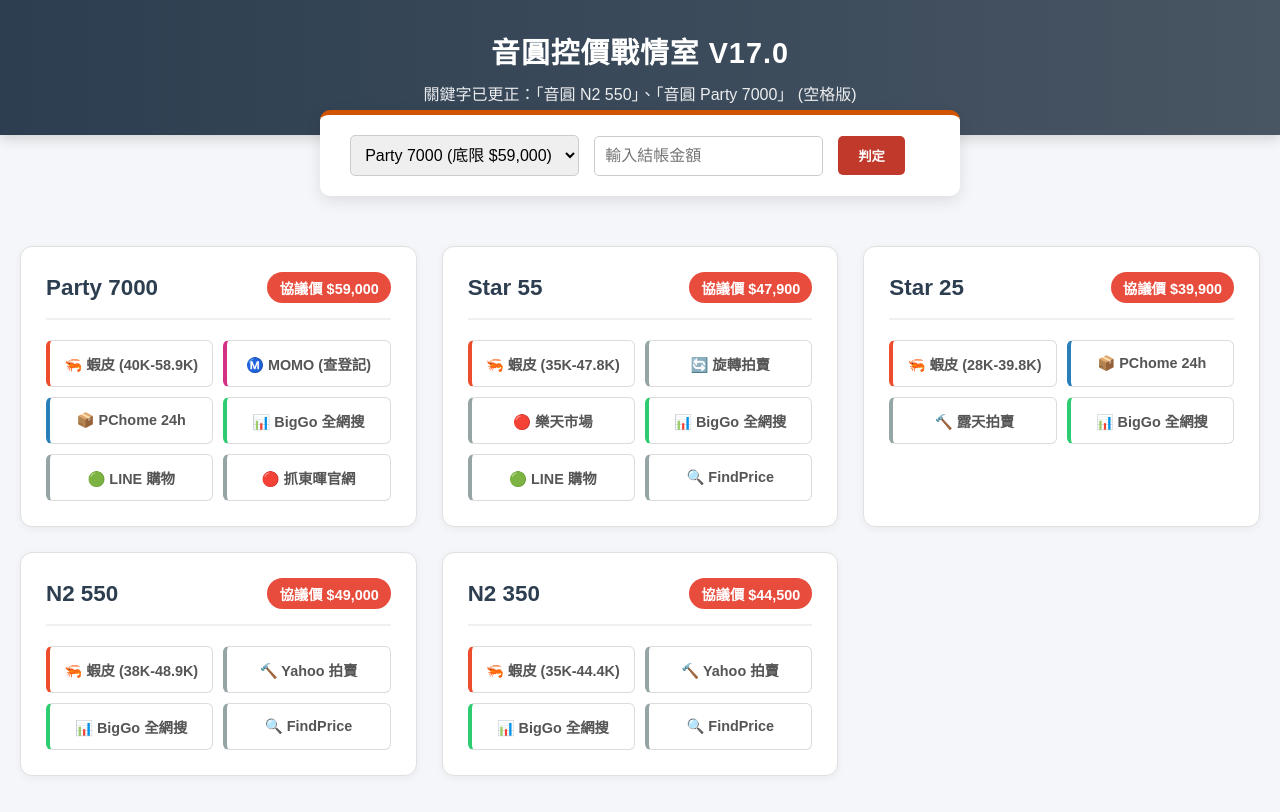
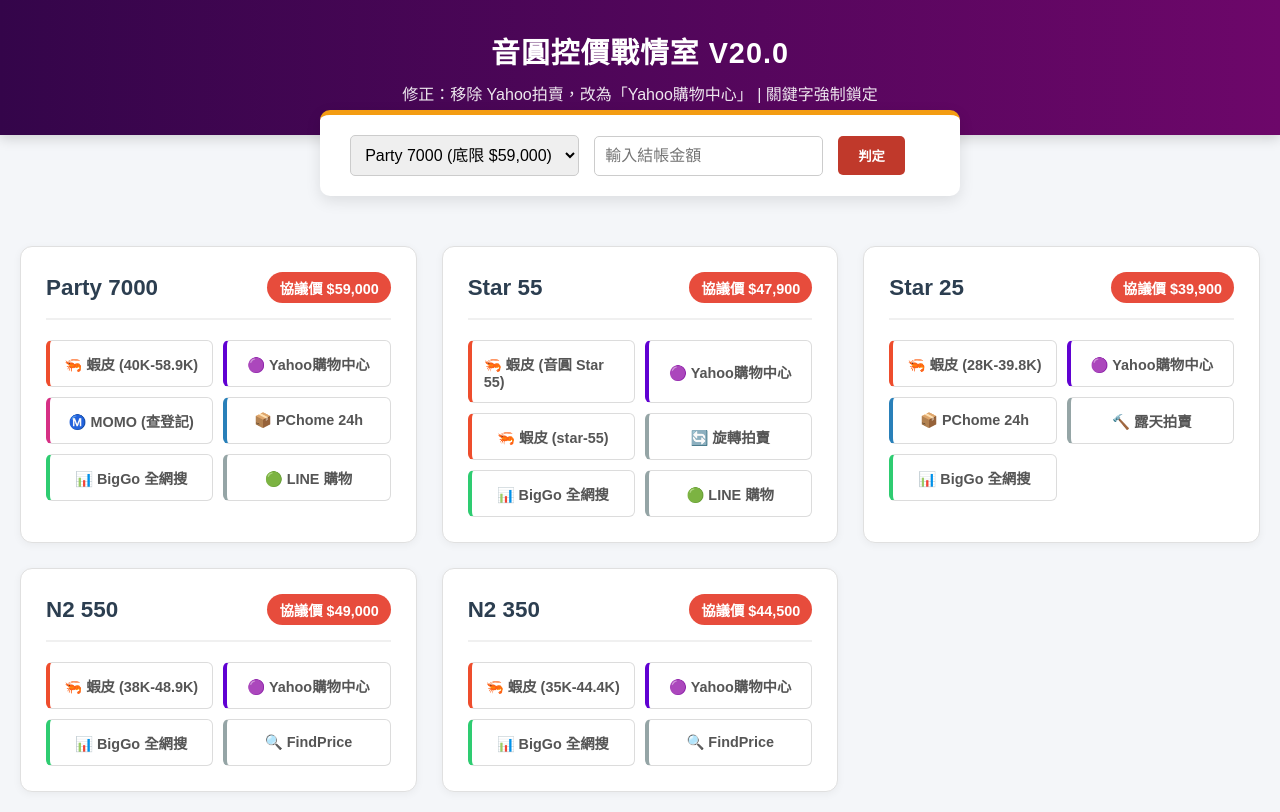
Before and after one commit to a91109711-wq/inyuan-audit, a plain HTML site: page index.html in a window 1280 px wide. Drawn offline with Linux system fonts and the light colour scheme.

Commit message:
Update title and links for version 20.0

```diff
--- a/index.html
+++ b/index.html
@@ -3,19 +3,19 @@
 <head>
     <meta charset="UTF-8">
     <meta name="viewport" content="width=device-width, initial-scale=1.0">
-    <title>音圓控價戰情室 V17.0 (關鍵字修正版)</title>
+    <title>音圓控價戰情室 V20.0 (Yahoo購物中心修正版)</title>
     <style>
         :root { --primary: #2c3e50; --bg: #f4f6f9; --card: #ffffff; --border: #e0e0e0; }
         body { font-family: "Microsoft JhengHei", Arial, sans-serif; margin: 0; padding: 0; color: #333; background: var(--bg); }
 
         /* 標題區 */
-        .header { text-align: center; padding: 30px; background: linear-gradient(to right, #2c3e50, #485563); color: white; box-shadow: 0 4px 12px rgba(0,0,0,0.15); }
+        .header { text-align: center; padding: 30px; background: linear-gradient(to right, #34054a, #6d076a); color: white; box-shadow: 0 4px 12px rgba(0,0,0,0.15); }
         .header h1 { margin: 0; font-size: 1.8rem; letter-spacing: 1px; }
         .header p { margin: 10px 0 0; font-size: 1rem; opacity: 0.9; }
 
         /* 計算機 */
         .calc-wrapper { display: flex; justify-content: center; margin: -25px 0 30px; padding: 0 20px; }
-        .calc-panel { background: #fff; padding: 20px 30px; border-radius: 10px; box-shadow: 0 5px 15px rgba(0,0,0,0.1); display: flex; align-items: center; gap: 15px; border-top: 5px solid #d35400; }
+        .calc-panel { background: #fff; padding: 20px 30px; border-radius: 10px; box-shadow: 0 5px 15px rgba(0,0,0,0.1); display: flex; align-items: center; gap: 15px; border-top: 5px solid #f39c12; }
         select, input { padding: 10px; border: 1px solid #ccc; border-radius: 5px; font-size: 1rem; }
         button { padding: 10px 20px; background: #c0392b; color: white; border: none; border-radius: 5px; cursor: pointer; font-weight: bold; transition: 0.2s; }
         button:hover { background: #a93226; }
@@ -43,6 +43,7 @@
         .shopee { border-left: 4px solid #ee4d2d; }
         .momo { border-left: 4px solid #d63085; }
         .pchome { border-left: 4px solid #2980b9; }
+        .yahoo { border-left: 4px solid #6001d2; } /* Yahoo購物中心專用紫 */
         .biggo { border-left: 4px solid #2ecc71; }
         .other { border-left: 4px solid #95a5a6; }
 
@@ -51,8 +52,8 @@
 <body>
 
 <div class="header">
-    <h1>音圓控價戰情室 V17.0</h1>
-    <p>關鍵字已更正：「音圓 N2 550」、「音圓 Party 7000」 (空格版)</p>
+    <h1>音圓控價戰情室 V20.0</h1>
+    <p>修正：移除 Yahoo拍賣，改為「Yahoo購物中心」 | 關鍵字強制鎖定</p>
 </div>
 
 <div class="calc-wrapper">
@@ -80,11 +81,11 @@
             </div>
             <div class="link-group">
                 <a href="https://shopee.tw/search?keyword=音圓%20Party%207000&minPrice=40000&maxPrice=58900&sortBy=price" target="_blank" class="btn shopee">🦐 蝦皮 (40K-58.9K)</a>
+                <a href="https://tw.buy.yahoo.com/search/product?p=音圓+Party+7000&minp=40000&maxp=58900&sort=-price" target="_blank" class="btn yahoo">🟣 Yahoo購物中心</a>
                 <a href="https://www.momoshop.com.tw/search/searchShop.jsp?keyword=音圓%20Party%207000" target="_blank" class="btn momo">Ⓜ️ MOMO (查登記)</a>
                 <a href="https://ecshweb.pchome.com.tw/search/v3.3/?q=音圓%20Party%207000&price=40000-58900" target="_blank" class="btn pchome">📦 PChome 24h</a>
                 <a href="https://biggo.com.tw/s/音圓%20Party%207000/?price=40000-58900" target="_blank" class="btn biggo">📊 BigGo 全網搜</a>
                 <a href="https://buy.line.me/search?q=音圓%20Party%207000&priceFrom=40000&priceTo=58900" target="_blank" class="btn other">🟢 LINE 購物</a>
-                <a href="https://www.google.com/search?q=東暉國際+音圓+Party+7000" target="_blank" class="btn other">🔴 抓東暉官網</a>
             </div>
         </div>
 
@@ -94,12 +95,12 @@
                 <span class="price-limit">協議價 $47,900</span>
             </div>
             <div class="link-group">
-                <a href="https://shopee.tw/search?keyword=音圓%20Star%2055&minPrice=35000&maxPrice=47800&sortBy=price" target="_blank" class="btn shopee">🦐 蝦皮 (35K-47.8K)</a>
+                <a href="https://shopee.tw/search?keyword=音圓%20Star%2055&minPrice=35000&maxPrice=47800&sortBy=price" target="_blank" class="btn shopee">🦐 蝦皮 (音圓 Star 55)</a>
+                <a href="https://tw.buy.yahoo.com/search/product?p=音圓+Star+55&minp=35000&maxp=47800&sort=-price" target="_blank" class="btn yahoo">🟣 Yahoo購物中心</a>
+                <a href="https://shopee.tw/search?keyword=音圓%20star-55&minPrice=35000&maxPrice=47800&sortBy=price" target="_blank" class="btn shopee">🦐 蝦皮 (star-55)</a>
                 <a href="https://tw.carousell.com/search/音圓%20Star%2055?price_start=30000&price_end=47000&sort_by=3" target="_blank" class="btn other">🔄 旋轉拍賣</a>
-                <a href="https://www.rakuten.com.tw/search/音圓%20Star%2055/?min=35000&max=47800" target="_blank" class="btn other">🔴 樂天市場</a>
                 <a href="https://biggo.com.tw/s/音圓%20Star%2055/?price=35000-47800" target="_blank" class="btn biggo">📊 BigGo 全網搜</a>
                 <a href="https://buy.line.me/search?q=音圓%20Star%2055&priceFrom=35000&priceTo=47800" target="_blank" class="btn other">🟢 LINE 購物</a>
-                <a href="https://www.findprice.com.tw/g/音圓%20Star%2055?min=35000&max=47800" target="_blank" class="btn other">🔍 FindPrice</a>
             </div>
         </div>
 
@@ -110,6 +111,7 @@
             </div>
             <div class="link-group">
                 <a href="https://shopee.tw/search?keyword=音圓%20Star%2025&minPrice=28000&maxPrice=39800&sortBy=price" target="_blank" class="btn shopee">🦐 蝦皮 (28K-39.8K)</a>
+                <a href="https://tw.buy.yahoo.com/search/product?p=音圓+Star+25&minp=28000&maxp=39800&sort=-price" target="_blank" class="btn yahoo">🟣 Yahoo購物中心</a>
                 <a href="https://ecshweb.pchome.com.tw/search/v3.3/?q=音圓%20Star%2025&price=28000-39800" target="_blank" class="btn pchome">📦 PChome 24h</a>
                 <a href="https://www.ruten.com.tw/find/?q=音圓%20Star%2025&p=28000%2C39000&sort=rnk%2Fdc" target="_blank" class="btn other">🔨 露天拍賣</a>
                 <a href="https://biggo.com.tw/s/音圓%20Star%2025/?price=28000-39800" target="_blank" class="btn biggo">📊 BigGo 全網搜</a>
@@ -123,7 +125,7 @@
             </div>
             <div class="link-group">
                 <a href="https://shopee.tw/search?keyword=音圓%20N2%20550&minPrice=38000&maxPrice=48900&sortBy=price" target="_blank" class="btn shopee">🦐 蝦皮 (38K-48.9K)</a>
-                <a href="https://tw.bid.yahoo.com/search/auction/product?p=音圓%20N2%20550&minp=38000&maxp=48900&sort=curp" target="_blank" class="btn other">🔨 Yahoo 拍賣</a>
+                <a href="https://tw.buy.yahoo.com/search/product?p=音圓+N2+550&minp=38000&maxp=48900&sort=-price" target="_blank" class="btn yahoo">🟣 Yahoo購物中心</a>
                 <a href="https://biggo.com.tw/s/音圓%20N2%20550/?price=38000-48900" target="_blank" class="btn biggo">📊 BigGo 全網搜</a>
                 <a href="https://www.findprice.com.tw/g/音圓%20N2%20550?min=38000&max=48900" target="_blank" class="btn other">🔍 FindPrice</a>
             </div>
@@ -136,7 +138,7 @@
             </div>
             <div class="link-group">
                 <a href="https://shopee.tw/search?keyword=音圓%20N2%20350&minPrice=35000&maxPrice=44400&sortBy=price" target="_blank" class="btn shopee">🦐 蝦皮 (35K-44.4K)</a>
-                <a href="https://tw.bid.yahoo.com/search/auction/product?p=音圓%20N2%20350&minp=35000&maxp=44400&sort=curp" target="_blank" class="btn other">🔨 Yahoo 拍賣</a>
+                <a href="https://tw.buy.yahoo.com/search/product?p=音圓+N2+350&minp=35000&maxp=44400&sort=-price" target="_blank" class="btn yahoo">🟣 Yahoo購物中心</a>
                 <a href="https://biggo.com.tw/s/音圓%20N2%20350/?price=35000-44400" target="_blank" class="btn biggo">📊 BigGo 全網搜</a>
                 <a href="https://www.findprice.com.tw/g/音圓%20N2%20350?min=35000&max=44400" target="_blank" class="btn other">🔍 FindPrice</a>
             </div>
```
